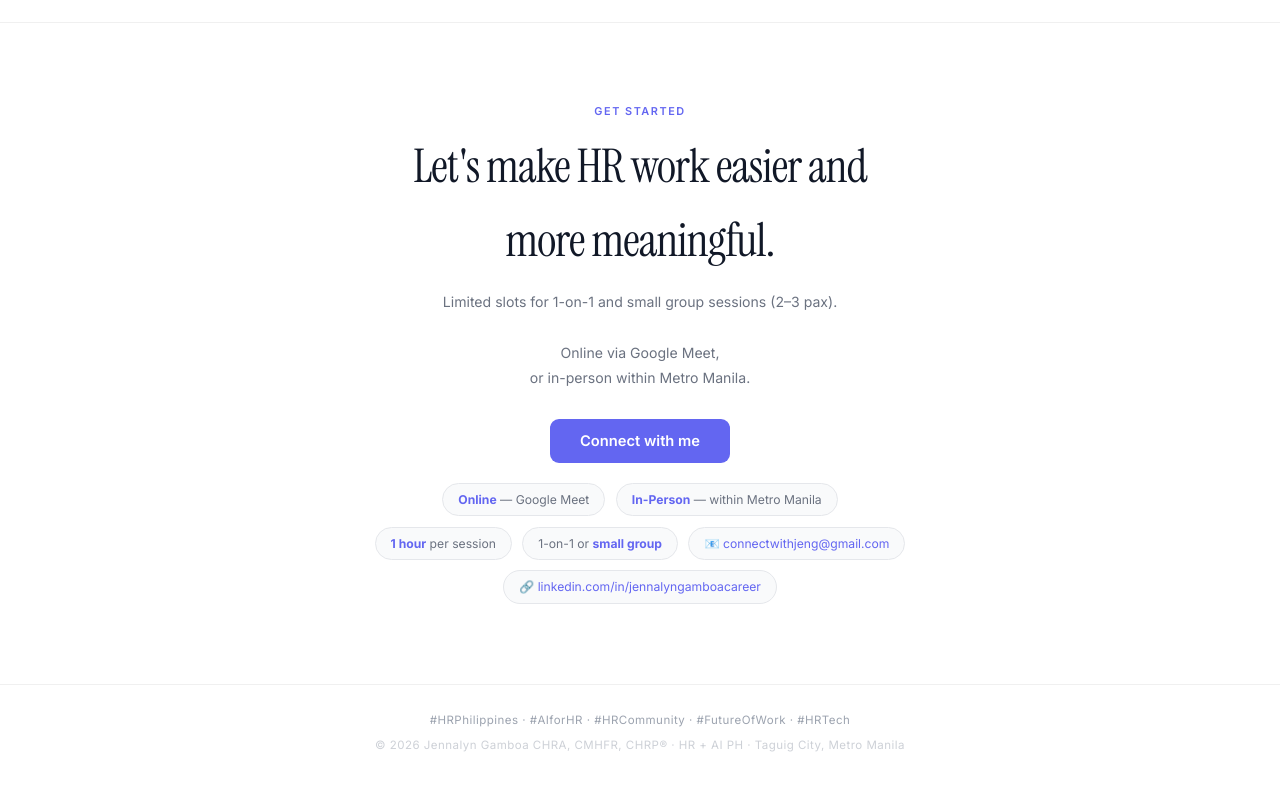
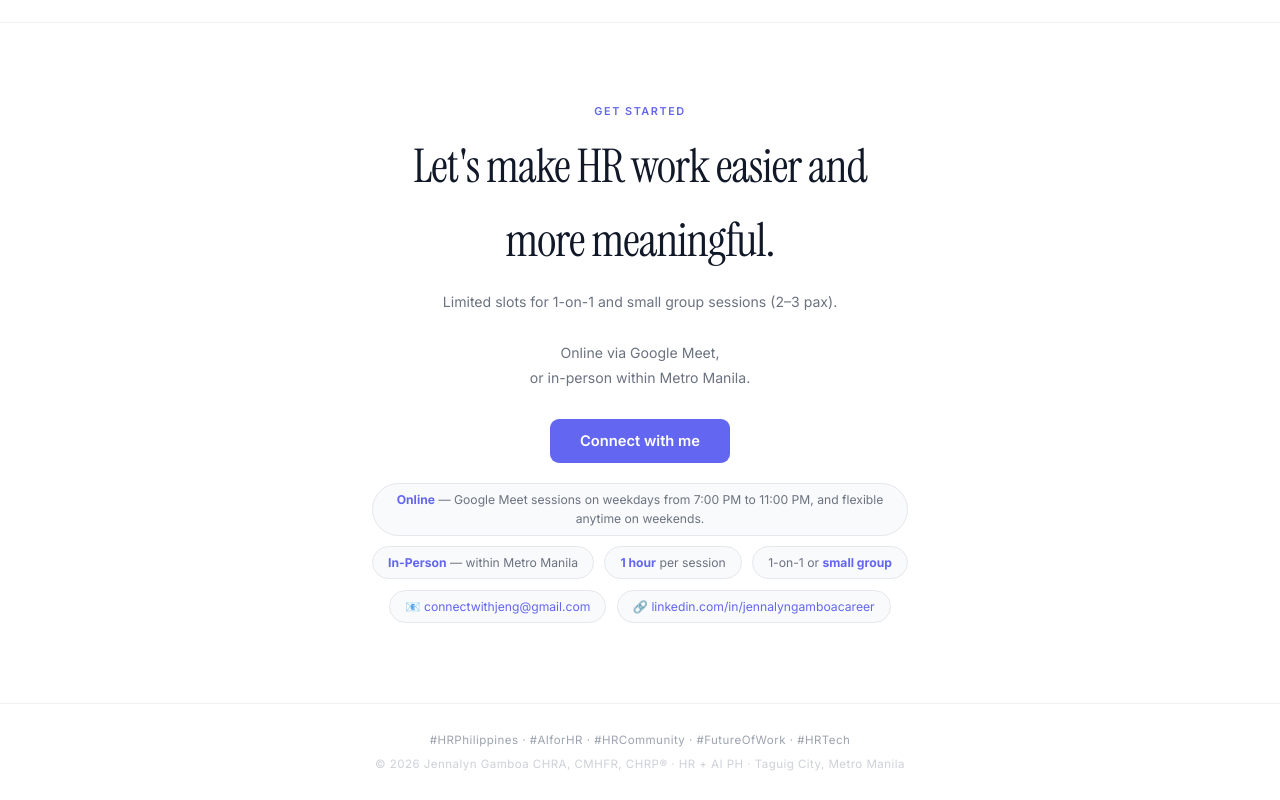
Before and after one commit to jennalyngamboa1/Jen-Gamboa-HR-AI, a plain HTML site: page index.html in a window 1280 px wide. Shown: the part 3639-4439 px from the top of the page. Drawn offline with Linux system fonts and the light colour scheme.

Commit message:
Update index.html

```diff
--- a/index.html
+++ b/index.html
@@ -373,7 +373,7 @@ footer{border-top:1px solid #f0f0f0;padding:1.65rem;text-align:center;color:#9ca
   <p>Limited slots for 1-on-1 and small group sessions (2&ndash;3 pax).<br/><br/>Online via Google Meet,<br/>or in-person within Metro Manila.</p>
   <button class="btn-p" style="font-size:0.92rem;padding:13px 30px;" onclick="openModal()">Connect with me</button>
   <div class="pills">
-    <div class="pill"><strong>Online</strong> &mdash; Google Meet</div>
+    <div class="pill"><strong>Online</strong> &mdash; Google Meet sessions on weekdays from 7:00 PM to 11:00 PM, and flexible anytime on weekends.</div>
     <div class="pill"><strong>In-Person</strong> &mdash; within Metro Manila</div>
     <div class="pill"><strong>1 hour</strong> per session</div>
     <div class="pill">1-on-1 or <strong>small group</strong></div>
```
